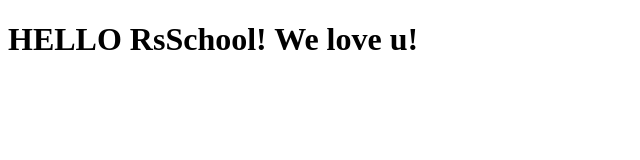
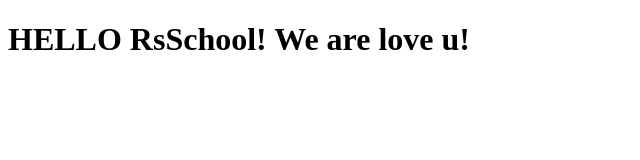
Before and after one commit to RusMen007/rsschool-cv, a plain HTML site: page index.html in a window 1280 px wide. Shown: the whole page, without its empty margins (0-640 px from the left). Drawn offline with Linux system fonts and the light colour scheme.

Commit message:
fix: update index.html

```diff
--- a/index.html
+++ b/index.html
@@ -4,6 +4,6 @@
         <link rel="stylesheet" href="style.css">
     </head>
         <body>
-            <h1>HELLO RsSchool! We love u!</h1>
+            <h1>HELLO RsSchool! We are love u!</h1>
         </body>
 </html>
```
